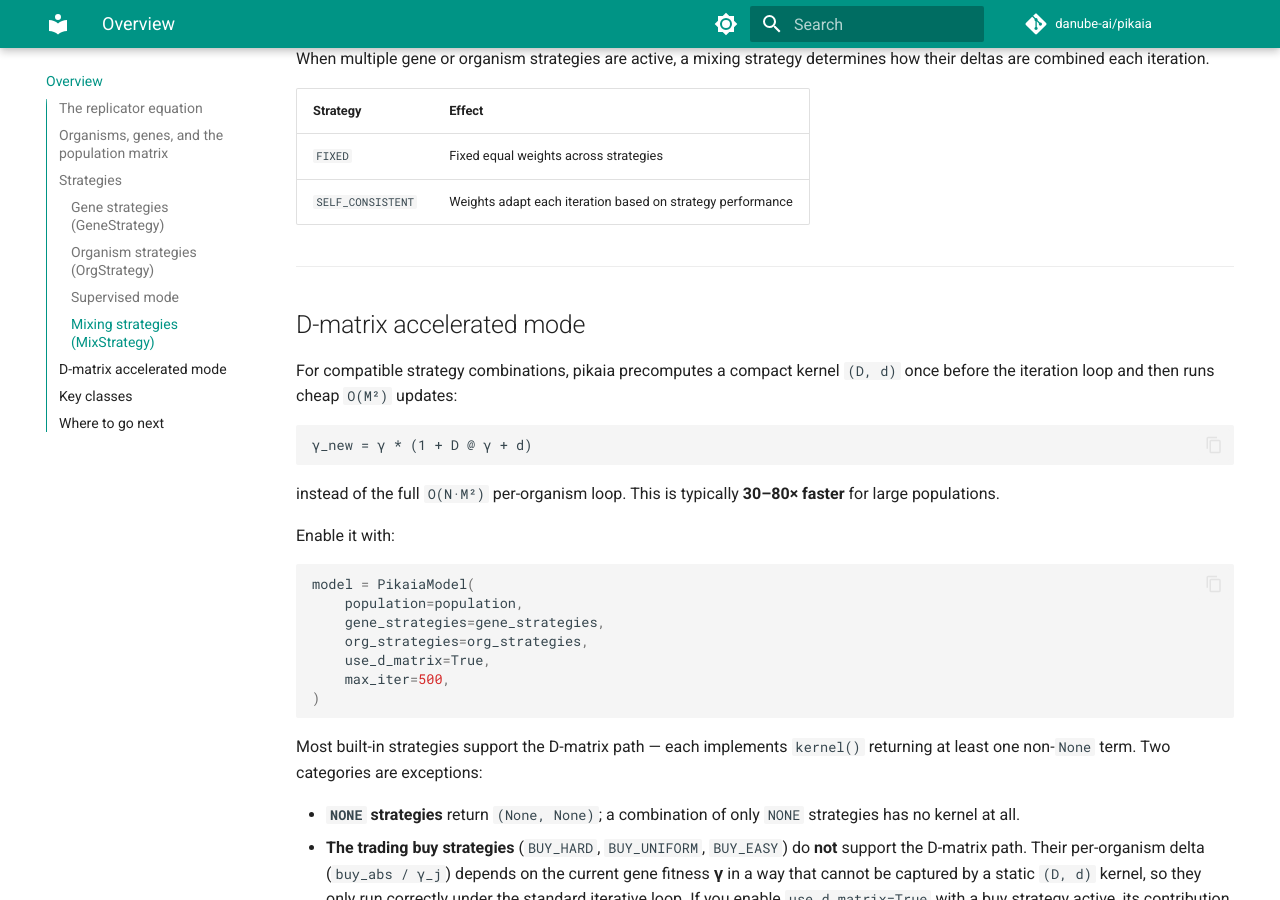
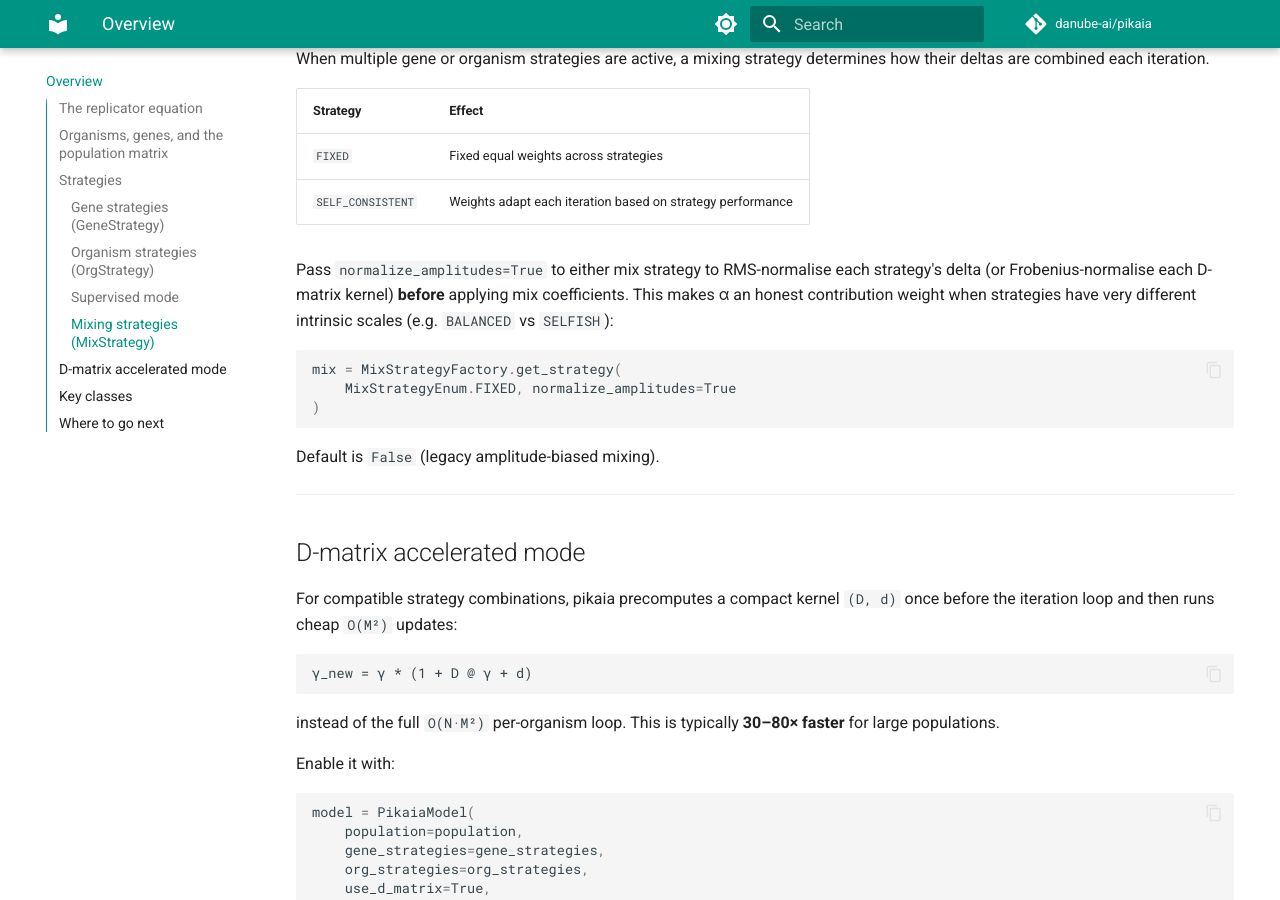
Before and after one commit to danube-ai/pikaia, an MkDocs documentation site: the page built from docs/overview.md, in a window 1280 px wide and 900 px high, scrolled down 2836 px. Built offline with MkDocs 1.6.1 and Material for MkDocs 9.7.7, drawn with Linux system fonts in a browser that asks for light colours; comment, search, counter and statistics services are not loaded; the version menu is left out.

Commit message:
docs: update CHANGELOG and overview for amplitude normalization feature
Added details about the new amplitude normalization feature in the CHANGELOG, highlighting its implementation in the FixedMixStrategy and SelfConsistentMixStrategy. Updated the overview documentation to explain how to use the `normalize_amplitudes=True` option for RMS and Frobenius normalization, ensuring clarity on its impact on mix coefficients.

````diff
--- a/docs/overview.md
+++ b/docs/overview.md
@@ -89,6 +89,16 @@ When multiple gene or organism strategies are active, a mixing strategy determin
 | `FIXED` | Fixed equal weights across strategies |
 | `SELF_CONSISTENT` | Weights adapt each iteration based on strategy performance |
 
+Pass `normalize_amplitudes=True` to either mix strategy to RMS-normalise each strategy's delta (or Frobenius-normalise each D-matrix kernel) **before** applying mix coefficients. This makes α an honest contribution weight when strategies have very different intrinsic scales (e.g. `BALANCED` vs `SELFISH`):
+
+```python
+mix = MixStrategyFactory.get_strategy(
+    MixStrategyEnum.FIXED, normalize_amplitudes=True
+)
+```
+
+Default is `False` (legacy amplitude-biased mixing).
+
 ---
 
 ## D-matrix accelerated mode
````
Also changed, not shown: CHANGELOG.md (+12 -0 lines).
